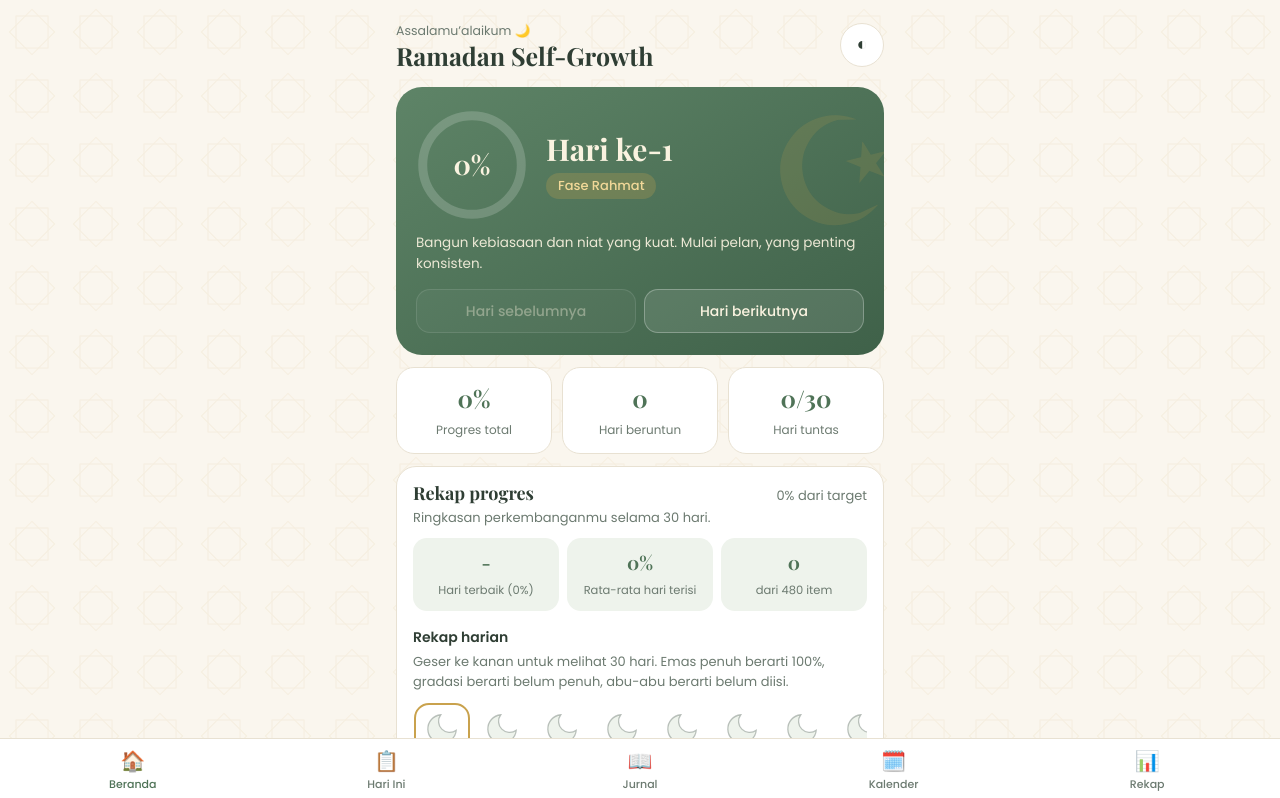
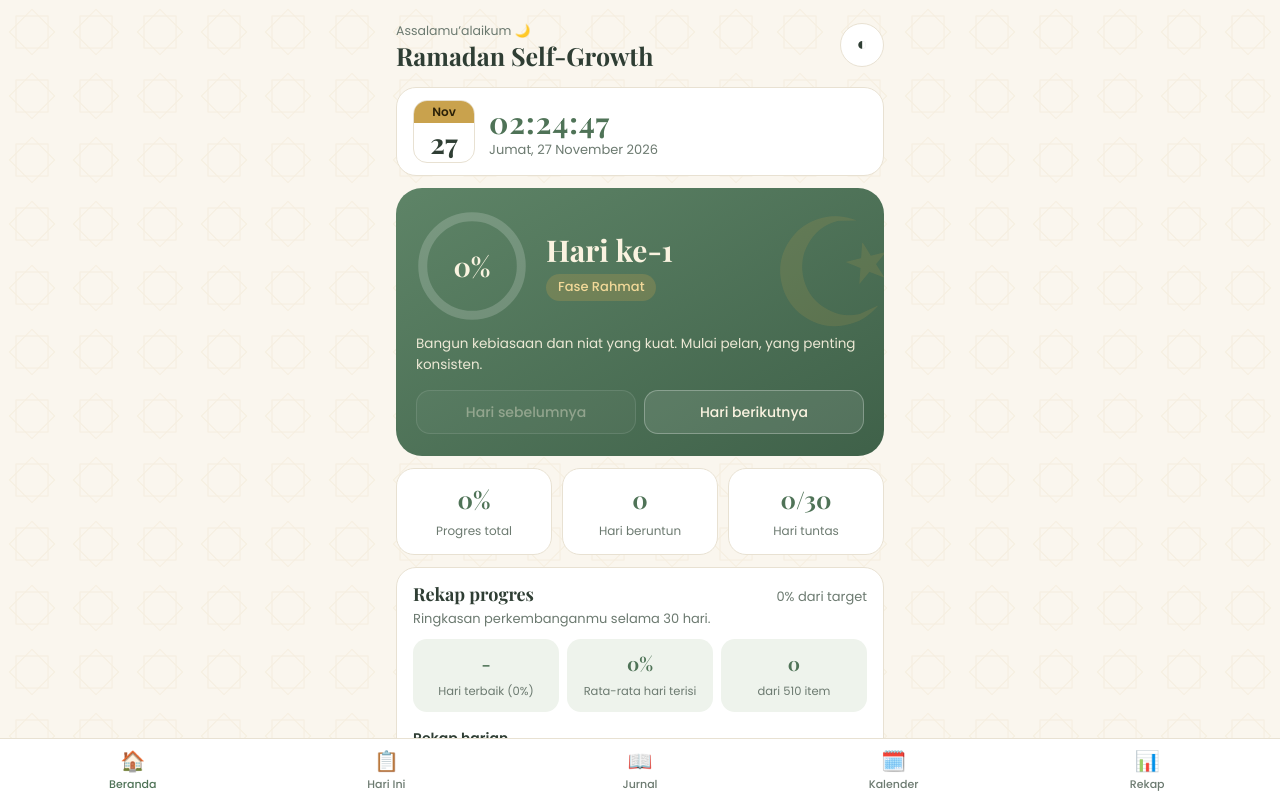
Before and after one commit to novanmustika-ai/Ramadhan-Self-Growth, a plain HTML site: page index.html in a window 1280 px wide. Shown: the top 798 px of the page. Drawn offline with nearby package versions, Linux system fonts and the light colour scheme.

Commit message:
Add files via upload

```diff
--- a/index.html
+++ b/index.html
@@ -59,6 +59,12 @@ h1,h2,h3{font-family:'Playfair Display',Georgia,serif;margin:0;line-height:1.2}
 .xrow{display:grid;grid-template-columns:1fr 1fr;gap:8px}.chips{display:flex;flex-wrap:wrap;gap:8px;margin:8px 0}.chip2{min-height:44px;padding:0 14px;border-radius:99px;border:1.5px solid var(--line);background:var(--card);color:var(--ink);font:500 13px 'Poppins',sans-serif;cursor:pointer}.chip2.on{background:var(--gold);border-color:var(--gold);color:#2b2108}textarea{width:100%;min-height:80px;border-radius:12px;border:1px solid var(--line);background:var(--card);color:var(--ink);font:14px 'Poppins',sans-serif;padding:10px;resize:vertical}.miss{font-size:13px;color:var(--mute);margin:4px 0}
 .strip{display:flex;gap:6px;overflow-x:auto;padding:8px 2px 12px;scroll-snap-type:x proximity;-webkit-overflow-scrolling:touch}.dayc{flex:none;width:54px;scroll-snap-align:center;background:none;border:0;border-radius:14px;padding:6px 2px;color:var(--ink);font:500 12px 'Poppins',sans-serif;cursor:pointer;text-align:center;min-height:44px}.dayc.cur{outline:2px solid var(--gold);outline-offset:-1px}.dayc svg{width:38px;height:38px;display:block;margin:0 auto 2px;overflow:visible}.dayc.full svg{filter:drop-shadow(0 0 4px rgba(201,162,77,.65))}.dayc small{display:block;color:var(--mute);font-size:10.5px}
 .inp{width:100%;min-height:46px;border-radius:12px;border:1px solid var(--line);background:var(--card);color:var(--ink);font:15px 'Poppins',sans-serif;padding:0 12px;margin:6px 0 4px}
+.clock{display:flex;align-items:center;gap:14px;background:var(--card);border:1px solid var(--line);border-radius:20px;padding:12px 16px;margin-bottom:12px}
+.cal-t{flex:none;width:62px;border-radius:14px;overflow:hidden;border:1px solid var(--line);text-align:center;background:var(--card)}
+.cal-t i{display:block;background:var(--gold);color:#2b2108;font:600 12px 'Poppins',sans-serif;font-style:normal;padding:2px 0}
+.cal-t em{display:block;font:700 28px 'Playfair Display',serif;font-style:normal;line-height:1.4;color:var(--ink)}
+.ck-r b{display:block;font:700 30px 'Playfair Display',serif;font-variant-numeric:tabular-nums;color:var(--sage2);letter-spacing:1px;line-height:1.2}
+.ck-r small{display:block;color:var(--mute);font-size:13px}
 .foot{text-align:center;color:var(--mute);font-size:12.5px;margin-top:18px}
 .foot button{background:none;border:0;color:var(--mute);text-decoration:underline;font:inherit;cursor:pointer;min-height:44px}
 nav.tabs{position:fixed;left:0;right:0;bottom:0;z-index:5;display:flex;justify-content:space-around;background:var(--card);border-top:1px solid var(--line);padding:6px 6px calc(6px + env(safe-area-inset-bottom,0px))}
@@ -88,12 +94,12 @@ nav.tabs button.on{color:var(--sage2)}
 <div id="toast" role="status"></div>
 <script>
 /* ====== DATA ====== */
-var TOTAL = 16; // 15 checklist + 1 tantangan
+var TOTAL = 17; // 16 checklist + 1 tantangan
 var CATS = [
  {k:'ibadah',n:'Ibadah',i:'🕌',t:['Puasa hari ini','Salat 5 waktu','Tarawih atau qiyamul lail','Tilawah Al-Qur’an','Dzikir dan doa']},
  {k:'akhlak',n:'Akhlak dan sosial',i:'🤝',t:['Sedekah hari ini','Menjaga lisan','Berbuat baik pada seseorang','Kabari keluarga atau sahabat']},
  {k:'sehat',n:'Kebiasaan sehat',i:'🌿',t:['Sahur dan berbuka sehat','Minum air cukup','Tidur cukup','Olahraga ringan']},
- {k:'fokus',n:'Digital dan fokus',i:'🎯',t:['Batasi media sosial','Selesaikan 1 prioritas harian']}
+ {k:'fokus',n:'Digital dan fokus',i:'🎯',t:['Batasi media sosial','Selesaikan 1 prioritas harian','Belajar hal baru untuk pengembangan diri']}
 ];
 var CH = ['Tulis niat dan alasan Ramadanmu','Kirim pesan terima kasih ke satu orang','Sedekah tanpa diketahui siapa pun','Salat sunnah dua rakaat di waktu dhuha','Tidak mengeluh seharian','Telepon orangtua atau keluarga','Bersihkan satu sudut rumah lalu donasikan barang layak pakai','Baca terjemah satu surat pendek','Minta maaf pada satu orang','Tulis 10 hal yang kamu syukuri',
  'Traktir takjil untuk orang sekitar','Puasa media sosial selama 24 jam','Doakan 5 orang yang kamu sayangi','Rapikan keuangan dan catat pengeluaran','Jalan kaki 20 menit setelah tarawih','Hubungi teman lama','Bantu pekerjaan orang lain tanpa diminta','Tulis surat untuk dirimu di Idulfitri','Hafalkan satu doa baru','Beri apresiasi tulus ke rekan kerja atau teman',
@@ -121,6 +127,24 @@ function stats(){
  for(i=1;i<=30;i++){ tot+=pct(i); if(pct(i)>=.75) tun++; }
  return {streak:s, tuntas:tun, total:Math.round(tot/30*100)};
 }
+/* ====== KALENDER DAN JAM REAL TIME (mengikuti waktu perangkat) ====== */
+function clockParts(){
+ var n=new Date(), p=function(x){ return ('0'+x).slice(-2); };
+ return {t:p(n.getHours())+':'+p(n.getMinutes())+':'+p(n.getSeconds()), wd:n.toLocaleDateString('id-ID',{weekday:'long'}), dd:n.getDate(), mo:n.toLocaleDateString('id-ID',{month:'long'}), yr:n.getFullYear()};
+}
+function clockCard(cls){
+ var c=clockParts();
+ return '<section class="clock '+cls+'"><div class="cal-t"><i id="ck-mo">'+c.mo.slice(0,3)+'</i><em id="ck-dd">'+c.dd+'</em></div><div class="ck-r"><b id="ck-t">'+c.t+'</b><small id="ck-d">'+c.wd+', '+c.dd+' '+c.mo+' '+c.yr+'</small></div></section>';
+}
+function tick(){
+ var a=document.getElementById('ck-t'); if(!a) return;
+ var c=clockParts();
+ a.textContent=c.t;
+ document.getElementById('ck-d').textContent=c.wd+', '+c.dd+' '+c.mo+' '+c.yr;
+ document.getElementById('ck-dd').textContent=c.dd;
+ document.getElementById('ck-mo').textContent=c.mo.slice(0,3);
+}
+setInterval(tick,1000);
 /* ====== EVALUASI & EKSPOR ====== */
 var OB=['Capek atau kurang tidur','Lupa','Sibuk kerja atau kuliah','Sedang berhalangan atau kurang sehat','Kurang motivasi','Target terlalu banyak'];
 var TIP=['Kurangi beban: jaga dulu salat, puasa, dan tidur lebih awal. Sisanya bonus.','Pasang pengingat di HP saat sahur, setelah magrib, dan sebelum tidur.','Pilih 3 item minimal yang pasti dikerjakan dan tempelkan ke kebiasaan yang sudah rutin.','Tidak apa-apa. Fokus pada yang bisa dilakukan: dzikir, doa, sedekah, menjaga lisan, dan istirahat cukup.','Mulai dari tantangan harian yang paling ringan, lalu ingat kembali alasan niatmu di awal.','Kecilkan target besok jadi 3 item inti supaya terasa ringan dan konsisten.'];
@@ -215,17 +239,18 @@ var first = true;
 function render(){
  var d=S.day, ph=phase(d), p=pct(d), st=stats(), C=2*Math.PI*44, off=C*(1-p), cls=first?'fade':'';
  var h = '<div class="top"><div><small>Assalamu’alaikum'+(S.name?', '+esc(S.name):'')+' 🌙</small><h1>Ramadan Self-Growth</h1></div><button class="ico" id="theme" aria-label="Ganti mode terang atau gelap">◐</button></div>';
+ h += clockCard(cls);
  h += '<section class="hero '+cls+(p===1?' pop':'')+'"><div class="row"><div class="ring"><svg width="112" height="112" viewBox="0 0 100 100"><circle cx="50" cy="50" r="44" fill="none" stroke="rgba(255,255,255,.18)" stroke-width="8"/><circle cx="50" cy="50" r="44" fill="none" stroke="#E7C873" stroke-width="8" stroke-linecap="round" stroke-dasharray="'+C.toFixed(1)+'" stroke-dashoffset="'+off.toFixed(1)+'"/></svg><b>'+Math.round(p*100)+'%</b></div><div><h2>Hari ke-'+d+'</h2><span class="chip">'+ph.n+'</span></div></div><p>'+ph.s+'</p><div class="nav"><button id="prev" '+(d<=1?'disabled style="opacity:.4"':'')+'>Hari sebelumnya</button><button id="next" '+(d>=30?'disabled style="opacity:.4"':'')+'>Hari berikutnya</button></div></section>';
  h += '<div class="stats '+cls+'"><div class="stat"><b>'+st.total+'%</b><span>Progres total</span></div><div class="stat"><b>'+st.streak+'</b><span>Hari beruntun</span></div><div class="stat"><b>'+st.tuntas+'/30</b><span>Hari tuntas</span></div></div>';
  h += recapCard(cls);
  var chDone = arr(d).indexOf('ch')>-1;
  var chCard = '<section class="card gold '+cls+'"><div class="head"><h3>Tantangan hari ke-'+d+'</h3></div><p class="sub" style="margin-bottom:0;color:var(--ink);font-size:15px;margin-top:6px">'+CH[d-1]+'</p><button class="go'+(chDone?' on':'')+'" data-id="ch">'+(chDone?'✓ Selesai':'Tandai selesai')+'</button></section>';
+ h += chCard;
  CATS.forEach(function(c){
   var n=0, items='';
   c.t.forEach(function(t,j){ var id=c.k+j, on=arr(d).indexOf(id)>-1; if(on) n++; items += '<label class="t"><input type="checkbox" data-id="'+id+'" '+(on?'checked':'')+'><span class="box">✓</span><span>'+t+'</span></label>'; });
   h += '<section class="card '+cls+'"><div class="head"><h3>'+c.i+' '+c.n+'</h3><em>'+n+' dari '+c.t.length+'</em></div><div class="bar"><i style="width:'+(n/c.t.length*100)+'%"></i></div>'+items+'</section>';
  });
- h += chCard;
  h += evalCard(cls);
  /* rekap dipindah ke atas checklist */
  h += '<section class="card '+cls+'"><h3>Kalender 30 hari</h3><p class="sub" style="margin-bottom:0">Ketuk tanggal untuk melihat harinya. Makin pekat, makin tuntas.</p><div class="cal">';
```
